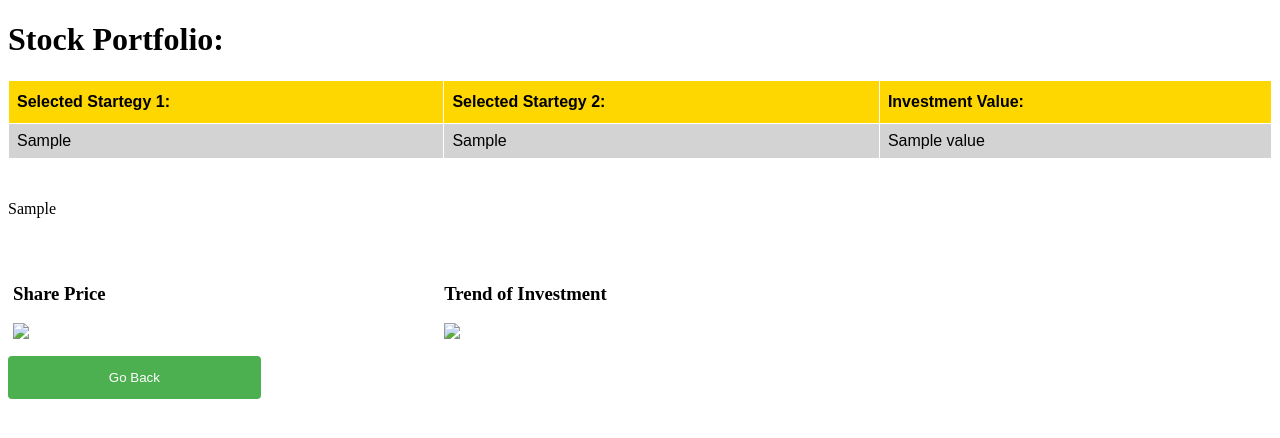
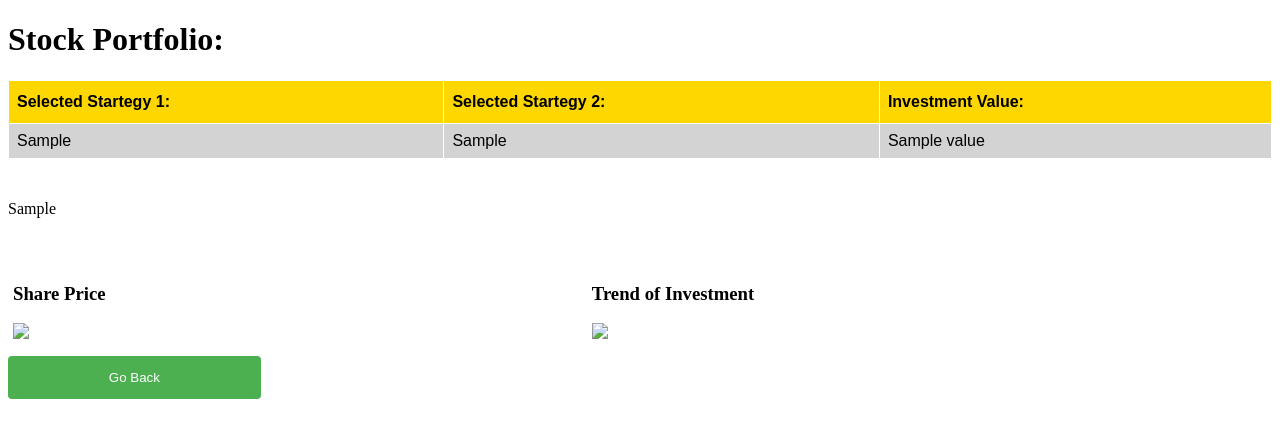
Before and after one commit to yrsun/CMPE285Project, a Flask app: template templates/stockportfolio.html in a window 1280 px wide. Shown: the top 438 px of the page. Run offline with Flask 2, Linux system fonts and the light colour scheme; the template is opened without the code that fills it: most values are stand-ins (such as "Sample title", 1, 10 or a date in 2020); some libraries are stand-ins or nearby versions.

Commit message:
Update UI

```diff
--- a/templates/stockportfolio.html
+++ b/templates/stockportfolio.html
@@ -4,7 +4,7 @@
     <style>
         .column {
         float: left;
-        width: 33.33%;
+        width: 45%;
         padding: 5px;
         }
 
```
